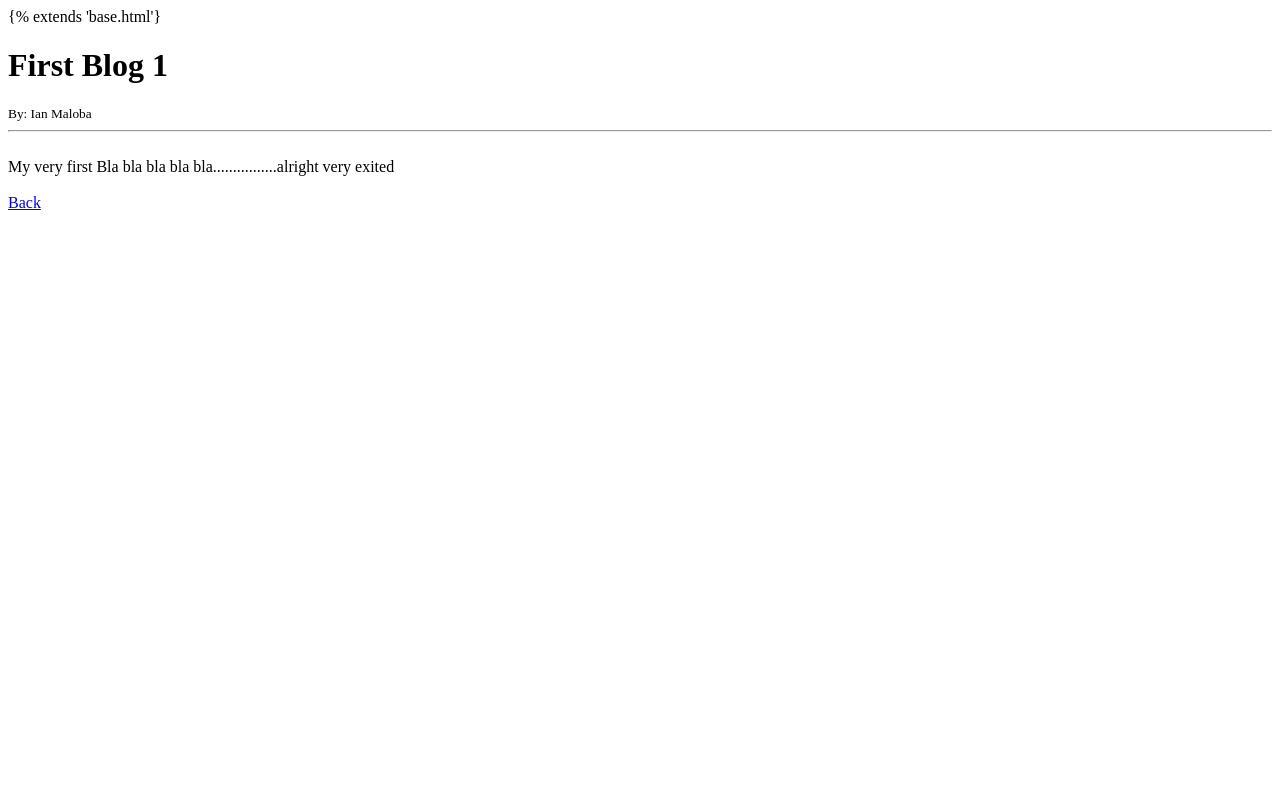
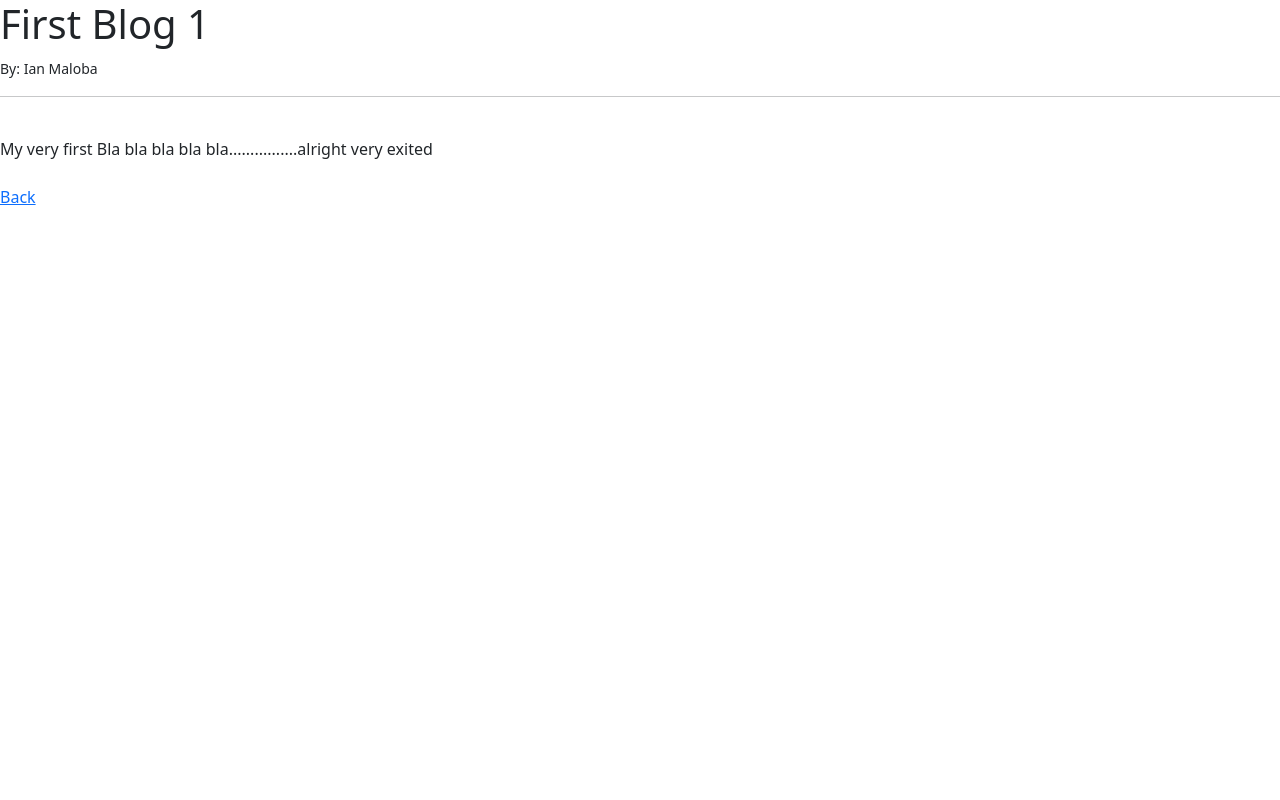
Before and after one commit to IanMalobaMwakha/Myodyssey, a Django app: page /article/1 in a window 1280 px wide. Run offline with Django 4.2, Linux system fonts and the light colour scheme; data comes from the database, SQL or seed files in the repository.

Commit message:
modified:   myodyssey/blog/templates/article_detail.html

```diff
--- a/myodyssey/blog/templates/article_detail.html
+++ b/myodyssey/blog/templates/article_detail.html
@@ -1,5 +1,5 @@
 
-{% extends 'base.html'}
+{% extends 'base.html' %}
 
 {% block content %}
 
--- a/myodyssey/blog/templates/home.html
+++ b/myodyssey/blog/templates/home.html
@@ -1,4 +1,4 @@
-{% extends 'base.html'}
+{% extends 'base.html' %}
 
 {% block content %}
     <h1>Posts</h1>
```
